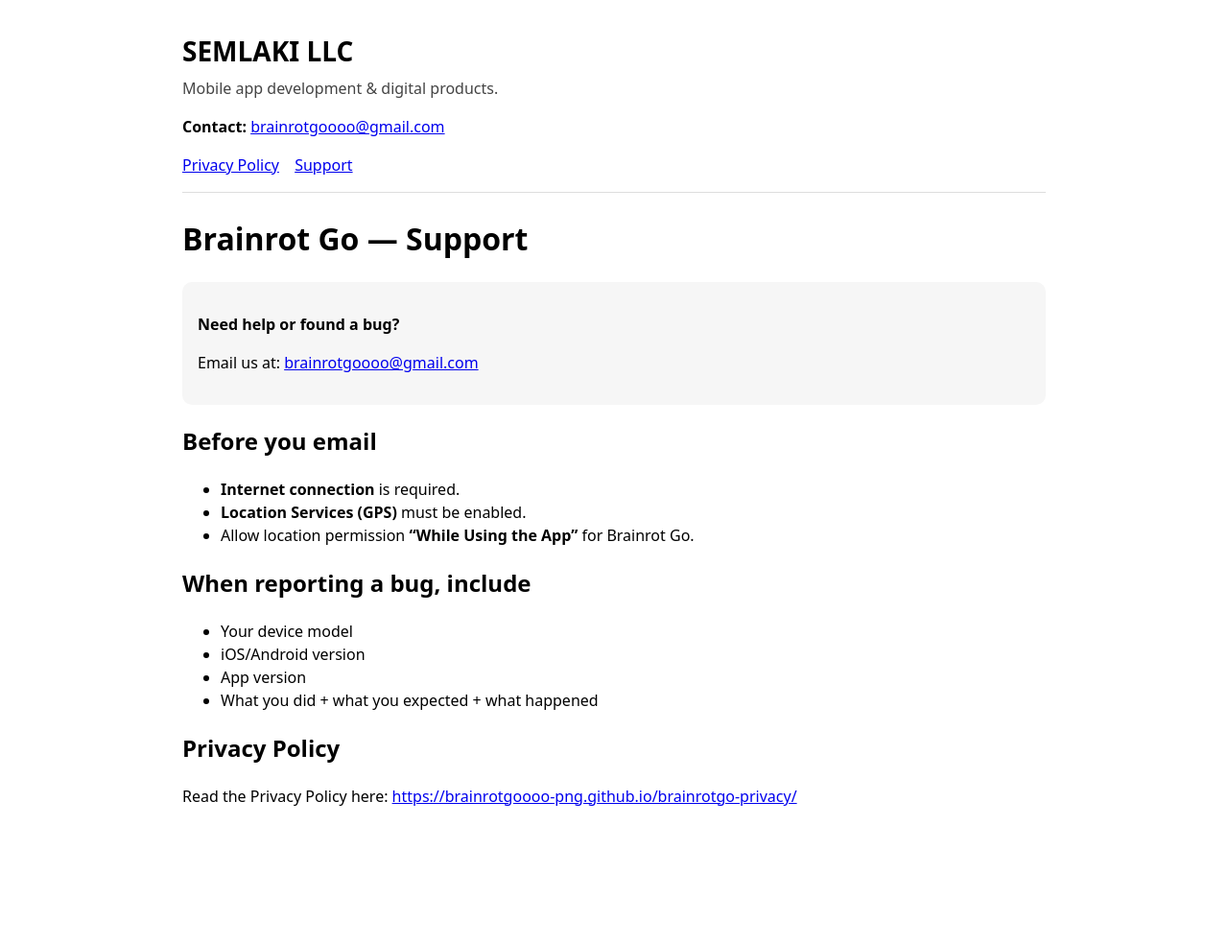
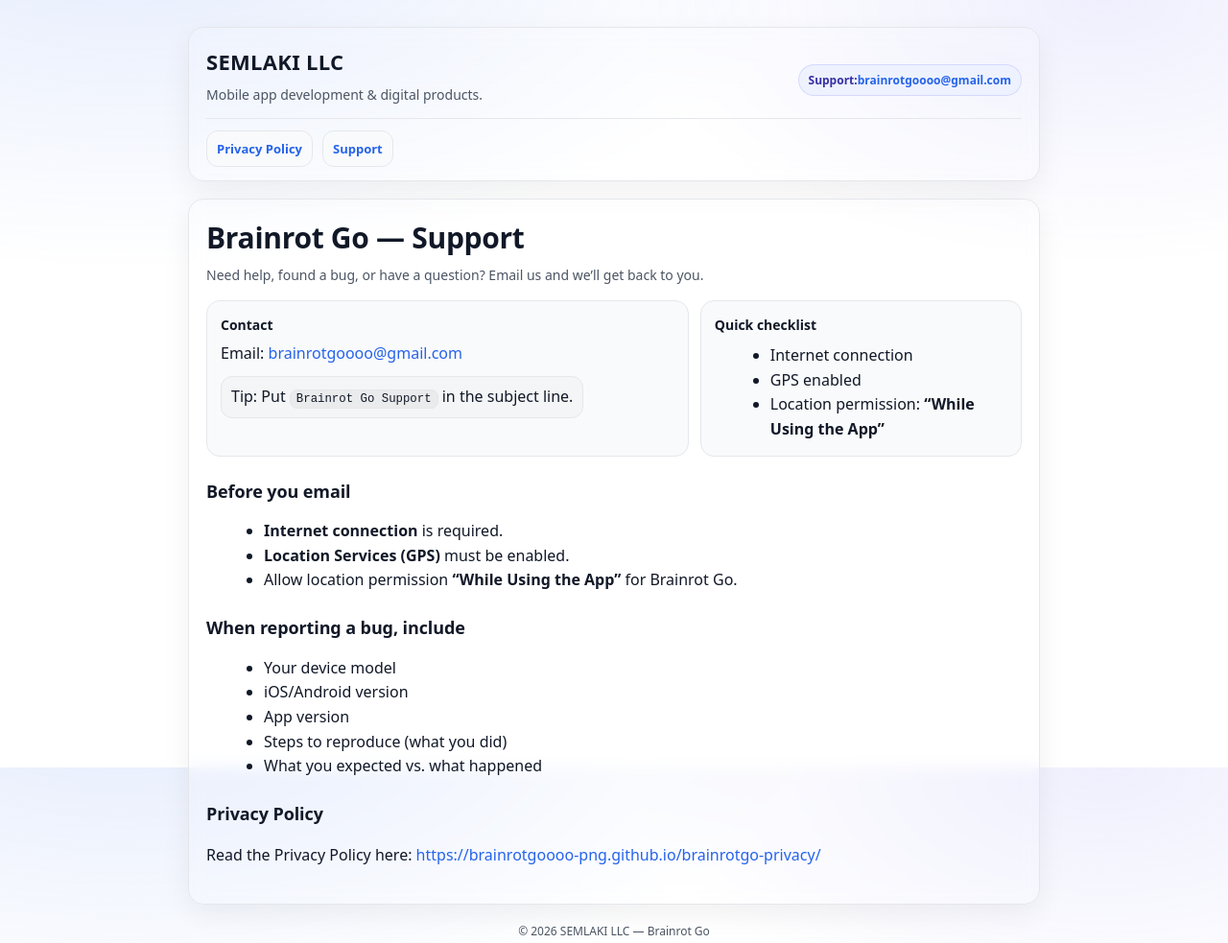
Before and after one commit to brainrotgoooo-png/brainrotgo-privacy, a plain HTML site: page support.html in a window 1280 px wide. Shown: the whole page at 96% size. Before the commit the page ends 874 px from the top, so only its background shows below. Drawn offline with Linux system fonts and the light colour scheme.

Commit message:
Update support.html

```diff
--- a/support.html
+++ b/support.html
@@ -4,33 +4,263 @@
   <meta charset="utf-8" />
   <meta name="viewport" content="width=device-width, initial-scale=1" />
   <title>SEMLAKI LLC — Brainrot Go Support</title>
+
   <style>
-    body { font-family: system-ui, -apple-system, Segoe UI, Roboto, Arial, sans-serif; max-width: 900px; margin: 32px auto; padding: 0 16px; line-height: 1.5; }
-    header { margin-bottom: 24px; padding-bottom: 16px; border-bottom: 1px solid #ddd; }
-    .brand { font-size: 28px; font-weight: 800; margin: 0; }
-    .sub { margin: 6px 0 10px; color: #444; }
-    nav a { margin-right: 12px; }
-    .card { background: #f6f6f6; padding: 16px; border-radius: 10px; margin: 16px 0; }
-    ul { margin-top: 8px; }
+    :root{
+      --bg: #ffffff;
+      --text: #111827;
+      --muted: #4b5563;
+      --border: #e5e7eb;
+      --card: #f9fafb;
+      --link: #2563eb;
+      --linkHover: #1d4ed8;
+      --chip: #eef2ff;
+      --chipText: #3730a3;
+      --shadow: 0 10px 30px rgba(0,0,0,.06);
+      --radius: 16px;
+    }
+
+    @media (prefers-color-scheme: dark) {
+      :root{
+        --bg: #0b1220;
+        --text: #e5e7eb;
+        --muted: #9ca3af;
+        --border: rgba(255,255,255,.12);
+        --card: rgba(255,255,255,.06);
+        --link: #93c5fd;
+        --linkHover: #bfdbfe;
+        --chip: rgba(147,197,253,.12);
+        --chipText: #bfdbfe;
+        --shadow: 0 10px 30px rgba(0,0,0,.35);
+      }
+    }
+
+    * { box-sizing: border-box; }
+    html, body { height: 100%; }
+    body{
+      margin: 0;
+      font-family: system-ui, -apple-system, Segoe UI, Roboto, Arial, sans-serif;
+      background: radial-gradient(1200px 600px at 10% -10%, rgba(37,99,235,.12), transparent 60%),
+                  radial-gradient(900px 500px at 90% 0%, rgba(99,102,241,.10), transparent 55%),
+                  var(--bg);
+      color: var(--text);
+      line-height: 1.6;
+    }
+
+    a { color: var(--link); text-decoration: none; }
+    a:hover { color: var(--linkHover); text-decoration: underline; }
+
+    .container{
+      max-width: 920px;
+      margin: 28px auto;
+      padding: 0 16px 60px;
+    }
+
+    header{
+      background: linear-gradient(180deg, rgba(255,255,255,.10), rgba(255,255,255,0));
+      border: 1px solid var(--border);
+      border-radius: var(--radius);
+      padding: 18px 18px 14px;
+      box-shadow: var(--shadow);
+      backdrop-filter: blur(8px);
+    }
+
+    .toprow{
+      display: flex;
+      gap: 12px;
+      align-items: center;
+      justify-content: space-between;
+      flex-wrap: wrap;
+    }
+
+    .brand{
+      margin: 0;
+      font-weight: 900;
+      letter-spacing: 0.3px;
+      font-size: 22px;
+    }
+
+    .sub{
+      margin: 6px 0 0;
+      color: var(--muted);
+      font-size: 14px;
+    }
+
+    .chips{
+      display: flex;
+      gap: 8px;
+      flex-wrap: wrap;
+      margin-top: 10px;
+    }
+
+    .chip{
+      display: inline-flex;
+      align-items: center;
+      padding: 6px 10px;
+      border-radius: 999px;
+      background: var(--chip);
+      color: var(--chipText);
+      font-size: 12px;
+      font-weight: 600;
+      border: 1px solid rgba(99,102,241,.18);
+    }
+
+    nav{
+      display: flex;
+      gap: 10px;
+      flex-wrap: wrap;
+      margin-top: 12px;
+      padding-top: 12px;
+      border-top: 1px solid var(--border);
+    }
+
+    .navlink{
+      padding: 8px 10px;
+      border-radius: 12px;
+      border: 1px solid var(--border);
+      background: var(--card);
+      font-weight: 650;
+      font-size: 13px;
+      text-decoration: none;
+    }
+    .navlink:hover{
+      text-decoration: none;
+      border-color: rgba(37,99,235,.35);
+    }
+
+    main{
+      margin-top: 18px;
+      border: 1px solid var(--border);
+      background: rgba(255,255,255,.06);
+      border-radius: var(--radius);
+      box-shadow: var(--shadow);
+      padding: 22px 18px;
+      backdrop-filter: blur(8px);
+    }
+
+    h1{
+      margin: 0 0 10px;
+      font-size: 30px;
+      line-height: 1.2;
+      letter-spacing: -0.3px;
+    }
+
+    .lead{
+      margin: 0 0 14px;
+      color: var(--muted);
+      font-size: 14px;
+    }
+
+    h2{
+      margin-top: 22px;
+      font-size: 18px;
+      letter-spacing: -0.1px;
+    }
+
+    ul{
+      margin: 10px 0 10px 20px;
+    }
+
+    .grid{
+      display: grid;
+      grid-template-columns: 1fr;
+      gap: 12px;
+      margin-top: 12px;
+    }
+
+    @media (min-width: 780px){
+      .grid{ grid-template-columns: 1.2fr .8fr; }
+    }
+
+    .card{
+      border: 1px solid var(--border);
+      background: var(--card);
+      border-radius: 14px;
+      padding: 14px 14px;
+    }
+
+    .card h3{
+      margin: 0 0 6px;
+      font-size: 14px;
+    }
+
+    .card p{ margin: 0; }
+
+    .pill{
+      display: inline-block;
+      margin-top: 10px;
+      padding: 8px 10px;
+      border-radius: 12px;
+      border: 1px solid var(--border);
+      background: rgba(0,0,0,.02);
+    }
+
+    @media (prefers-color-scheme: dark){
+      .pill{ background: rgba(255,255,255,.04); }
+    }
+
+    code{
+      background: rgba(0,0,0,.04);
+      border: 1px solid var(--border);
+      padding: 2px 6px;
+      border-radius: 8px;
+      font-size: 0.95em;
+    }
+
+    @media (prefers-color-scheme: dark){
+      code{ background: rgba(255,255,255,.06); }
+    }
+
+    footer{
+      margin-top: 18px;
+      color: var(--muted);
+      font-size: 12px;
+      text-align: center;
+    }
   </style>
 </head>
+
 <body>
+  <div class="container">
 
     <header>
+      <div class="toprow">
+        <div>
           <p class="brand">SEMLAKI LLC</p>
           <p class="sub">Mobile app development & digital products.</p>
-  <p><strong>Contact:</strong> <a href="mailto:brainrotgoooo@gmail.com">brainrotgoooo@gmail.com</a></p>
+        </div>
+        <div class="chips">
+          <span class="chip">Support: <a href="mailto:brainrotgoooo@gmail.com">brainrotgoooo@gmail.com</a></span>
+        </div>
+      </div>
+
       <nav>
-    <a href="./">Privacy Policy</a>
-    <a href="./support.html">Support</a>
+        <a class="navlink" href="./">Privacy Policy</a>
+        <a class="navlink" href="./support.html">Support</a>
       </nav>
     </header>
 
+    <main>
       <h1>Brainrot Go — Support</h1>
+      <p class="lead">Need help, found a bug, or have a question? Email us and we’ll get back to you.</p>
+
+      <div class="grid">
+        <div class="card">
+          <h3>Contact</h3>
+          <p>Email: <a href="mailto:brainrotgoooo@gmail.com">brainrotgoooo@gmail.com</a></p>
+          <div class="pill">
+            Tip: Put <code>Brainrot Go Support</code> in the subject line.
+          </div>
+        </div>
 
         <div class="card">
-  <p><strong>Need help or found a bug?</strong></p>
-  <p>Email us at: <a href="mailto:brainrotgoooo@gmail.com">brainrotgoooo@gmail.com</a></p>
+          <h3>Quick checklist</h3>
+          <ul style="margin: 8px 0 0 18px;">
+            <li>Internet connection</li>
+            <li>GPS enabled</li>
+            <li>Location permission: <strong>“While Using the App”</strong></li>
+          </ul>
+        </div>
       </div>
 
       <h2>Before you email</h2>
@@ -45,7 +275,8 @@
         <li>Your device model</li>
         <li>iOS/Android version</li>
         <li>App version</li>
-  <li>What you did + what you expected + what happened</li>
+        <li>Steps to reproduce (what you did)</li>
+        <li>What you expected vs. what happened</li>
       </ul>
 
       <h2>Privacy Policy</h2>
@@ -53,6 +284,12 @@
         Read the Privacy Policy here:
         <a href="https://brainrotgoooo-png.github.io/brainrotgo-privacy/">https://brainrotgoooo-png.github.io/brainrotgo-privacy/</a>
       </p>
+    </main>
 
+    <footer>
+      © 2026 SEMLAKI LLC — Brainrot Go
+    </footer>
+
+  </div>
 </body>
 </html>
```
Lines whose indentation alone changed are shown as unchanged.
